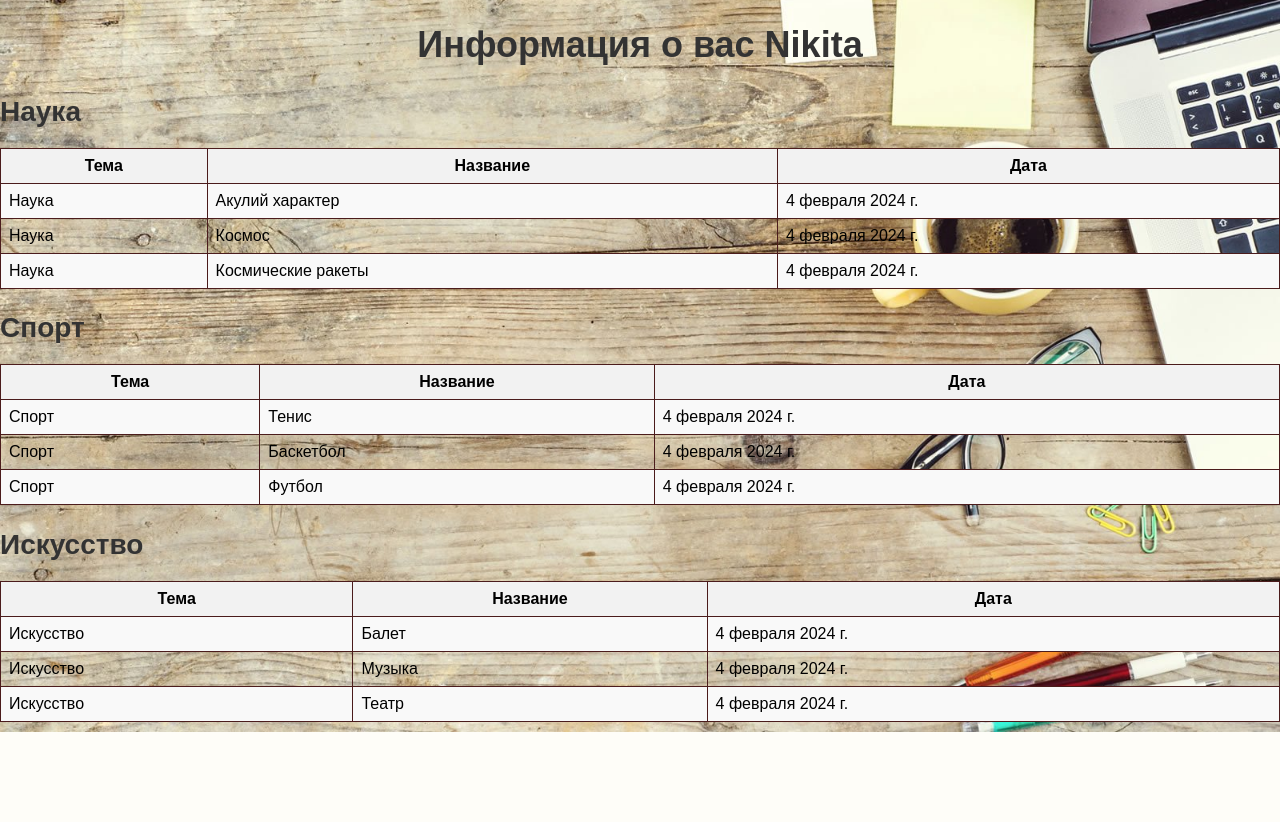
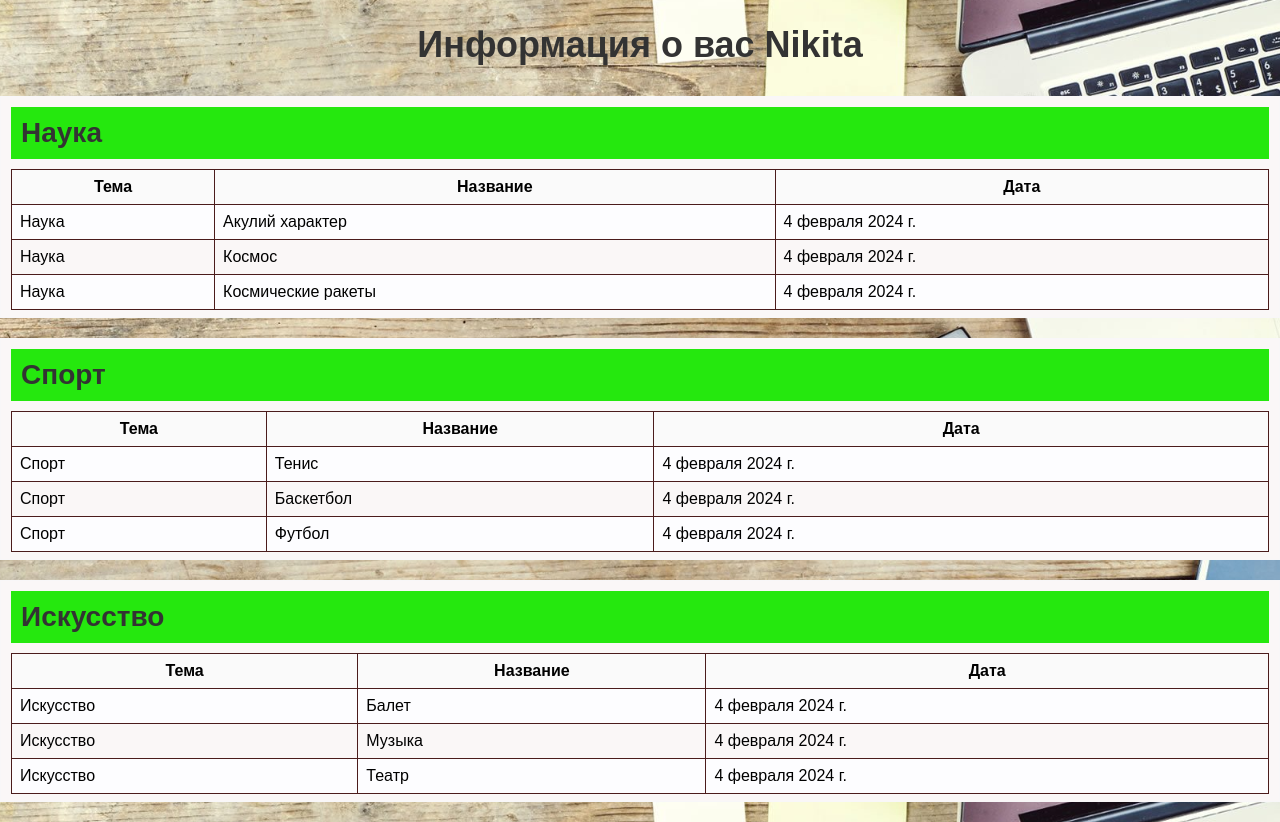
Before and after one commit to Kurlyp-Nikita/Diplom_Project_Articles, a Django app: template templates/registration/profile_user.html in a window 1280 px wide. Shown: the part 68-890 px from the top of the page. Before the commit the page ends 800 px from the top, so only its background shows below. Run offline with Django 5.2, Linux system fonts and the light colour scheme; the template is opened without the code that fills it: values that come from a table or form of the project are taken from there, others are empty; a user stored in the database is signed in; data comes from the database, SQL or seed files in the repository; both versions use the stored data as it was after the commit.

Commit message:
проверка проекта

```diff
--- a/catalog/static/profile_user.css
+++ b/catalog/static/prof_user.css
@@ -3,8 +3,8 @@
     overflow-y: auto;
     padding: 10px;
     margin-bottom: 20px;
-    background-color: #f9f9f9;
-    border: 1px solid #ccc;
+    background-color: #faf7f7;
+    border: 1px solid #f8f7f8;
 }
 
 h1 {
@@ -12,7 +12,7 @@ h1 {
 }
 
 .scrollingDiv h2 {
-    background-color: #9f6c2d;
+    background-color: #25e80e;
     padding: 10px;
     margin: 0;
 }
@@ -34,13 +34,13 @@ h1 {
 }
 
 .info-table th {
-    background-color: #f2f2f2;
+    background-color: #fafafa;
 }
 
 .info-table tr:nth-child(even) {
-    background-color: #f9f9f9;
+    background-color: #fdfdff;
 }
 
 .info-table tr:hover {
-    background-color: #f5f5f5;
+    background-color: #f3f3f3;
 }
--- a/templates/registration/profile_user.html
+++ b/templates/registration/profile_user.html
@@ -3,7 +3,7 @@
 
 {% block head %}
     <link rel="stylesheet" href="{% static 'home.css' %}">
-    <link rel="stylesheet" href="{% static 'profile_user.css' %}">
+    <link rel="stylesheet" href="{% static 'prof_user.css' %}">
     <title>Личный кабинет</title>
 {% endblock head %}
 
@@ -11,7 +11,7 @@
     <h1>Информация о вас {{ user.username }}</h1>
 
     {% if user.is_authenticated %}
-        <div class="sience">
+        <div class="scrollingDiv">
             <h2>Наука</h2>
             {% if database_sience %}
                 <table class="info-table">
@@ -33,7 +33,7 @@
             {% endif %}
         </div>
 
-        <div class="sport">
+        <div class="scrollingDiv">
             <h2>Спорт</h2>
             {% if database_sport %}
                 <table class="info-table">
@@ -55,7 +55,7 @@
             {% endif %}
         </div>
 
-        <div class="art">
+        <div class="scrollingDiv">
             <h2>Искусство</h2>
             {% if database_art %}
                 <table class="info-table">
```
Also changed, not shown: db.sqlite3.
